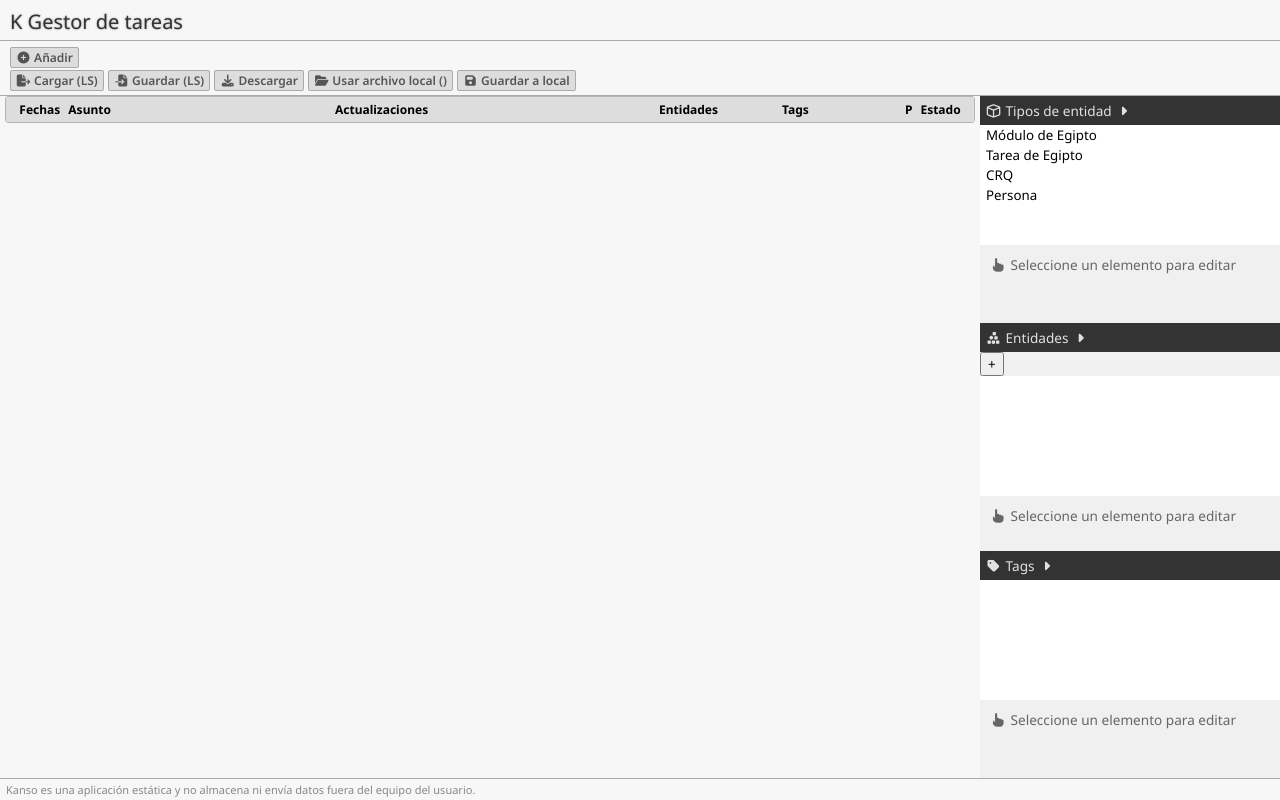
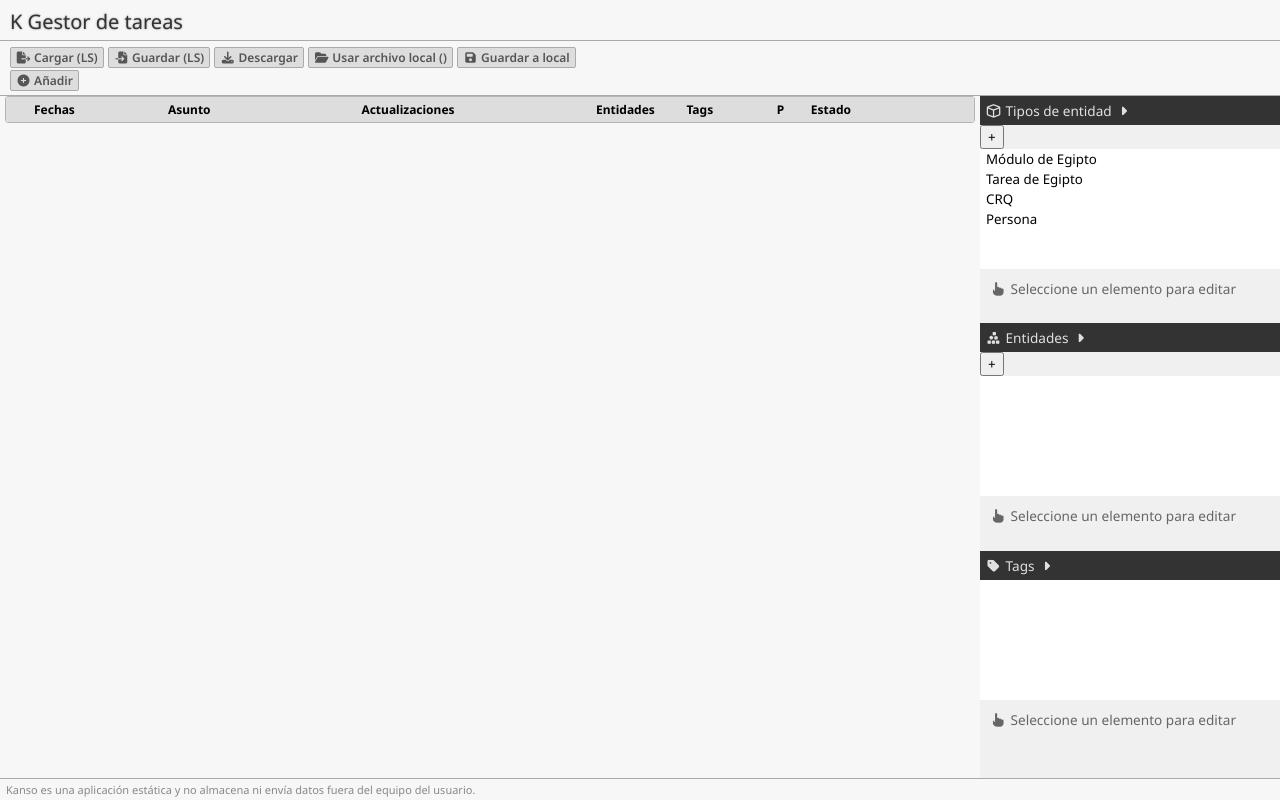
Before and after one commit to bumxu/kanso, a SvelteKit app: page /app in a window 1280 px wide. Built offline with nearby package versions, Linux system fonts and the light colour scheme.

Commit message:
Snapshot

```diff
--- a/src/routes/app/+page.svelte
+++ b/src/routes/app/+page.svelte
@@ -83,8 +83,6 @@
         <h1>K Gestor de tareas</h1>
     </header>
     <nav class="x-mainmenu-bar">
-        <button onclick={add}><i class="fas fa-fw fa-circle-plus"></i> Añadir</button>
-        <br>
         <!--        <button onclick={() => journalStore.serialize()}>Serialize</button>-->
         <button onclick={() => storeManager.loadFromLS()}><i class="fas fa-fw fa-file-export"></i> Cargar (LS)</button>
         <button onclick={() => storeManager.saveToLS()}><i class="fas fa-fw fa-file-import"></i> Guardar (LS)</button>
@@ -93,6 +91,8 @@
         <button onclick={() => storeManager.saveToDownload()}><i class="fas fa-fw fa-download"></i> Descargar</button>
         <button onclick={() => storeManager.loadFromFile()}><i class="fas fa-fw fa-folder-open"></i> Usar archivo local ({storeManager.isFileHandled ? '✔️' : ''})</button>
         <button onclick={() => storeManager.saveToFileHandler()}><i class="fas fa-fw fa-save"></i> Guardar a local</button>
+        <br>
+        <button onclick={add}><i class="fas fa-fw fa-circle-plus"></i> Añadir</button>
     </nav>
     <div class="x-container">
         <div class="x-main">
--- a/src/routes/app/component/SBEntityTypes.svelte
+++ b/src/routes/app/component/SBEntityTypes.svelte
@@ -1,5 +1,6 @@
 <script lang="ts">
-    import type { EntityTypeSchema, EntityTypesSchema } from '$lib/types/j4_types';
+    import type { EntitySchema, EntityTypeSchema, EntityTypesSchema } from '$lib/types/j4_types';
+    import { nanoid } from 'nanoid';
 
     type Props = {
         entityTypes: EntityTypesSchema;
@@ -13,6 +14,18 @@
         selected = entityType;
         console.debug('Selected type -> ' + entityType.id);
     }
+
+    function add() {
+        const entityType: EntityTypeSchema = {
+            id: "t" + nanoid(10),
+            name: "Nuevo tipo de entidad",
+            displayFn: "(raw) => '?' + raw.moduleId",
+            parseFn: "(raw) => { return { }; }",
+            lookupFn: "(str, raw) => 0"
+        };
+        entityTypes[entityType.id] = entityType;
+        selected = entityTypes[entityType.id];
+    }
 </script>
 
 <div class="x-sb-section">
@@ -22,6 +35,7 @@
         <i class="fas fa-fw fa-caret-right"></i>
     </div>
 
+    <button onclick={add}>+</button>
     <ul class="x-item-list">
         {#each Object.values(entityTypes) as entityType, i (entityType.id)}
             <button class="x-item" onclick={() => handleSelectItem(entityType)}>{entityType.name}</button>
--- a/src/scss/main.scss
+++ b/src/scss/main.scss
@@ -171,15 +171,15 @@ button {
         & > div {
             flex: 1 0 0;
         }
-        & > div:nth-child(1) { width: 15px; }
-        & > div:nth-child(2) { width: 125px; }
+        & > div:nth-child(1) { flex-basis: 15px; }
+        & > div:nth-child(2) { flex-basis: 125px; }
         & > div:nth-child(3) { flex-grow: 180; }
         & > div:nth-child(4) { flex-grow: 220; }
         & > div:nth-child(5) { flex-grow: 80; }
         & > div:nth-child(6) { flex-grow: 80; }
-        & > div:nth-child(7) { width: 25px; }
+        & > div:nth-child(7) { flex-basis: 25px; }
         & > div:nth-child(8) { flex-grow: 10; }
-        & > div:nth-child(9) { width: 110px; }
+        & > div:nth-child(9) { flex-basis: 110px; }
     }
     & > .x-row.x-header > * {
         padding: 4px;
```
